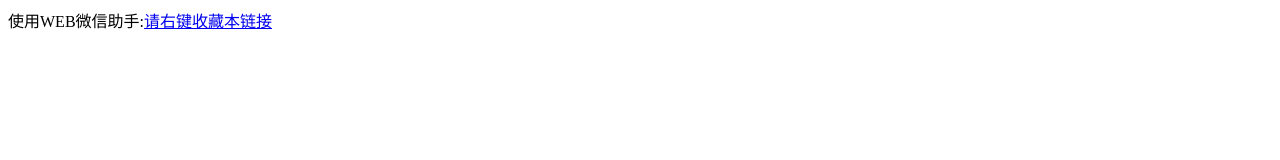
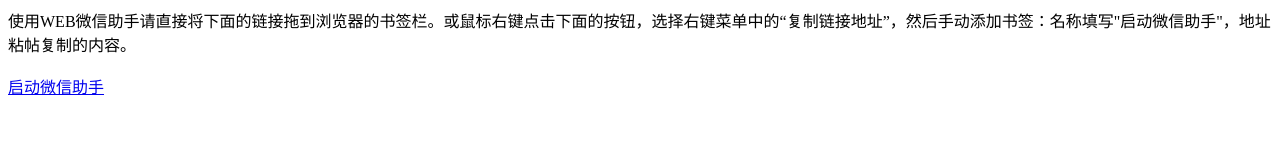
Before and after one commit to helper4wx/helper4wx.github.io, a plain HTML site: page index.html in a window 1280 px wide. Drawn offline with Linux system fonts and the light colour scheme.

Commit message:
2nd commit

```diff
--- a/index.html
+++ b/index.html
@@ -5,6 +5,7 @@
 		<title>WEB微信助手</title>
 	</head>
 	<body>
-		使用WEB微信助手:<a onclick="return false;" href="javascript:void((function(){src='https://raw.github.com/helper4wx/helper4wx/v1.0/src/wx.js';element=document.createElement('script');element.setAttribute('src',src);document.body.appendChild(element);})())">请右键收藏本链接</a>
+	使用WEB微信助手请直接将下面的链接拖到浏览器的书签栏。或鼠标右键点击下面的按钮，选择右键菜单中的“复制链接地址”，然后手动添加书签：名称填写"启动微信助手"，地址粘帖复制的内容。<br><br>
+		<a onclick="return false;" href="javascript:void((function(){src='https://raw.github.com/helper4wx/helper4wx/v1.0/src/wx.js';element=document.createElement('script');element.setAttribute('src',src);document.body.appendChild(element);})())">启动微信助手</a>
 	</body>
 </html>
```
